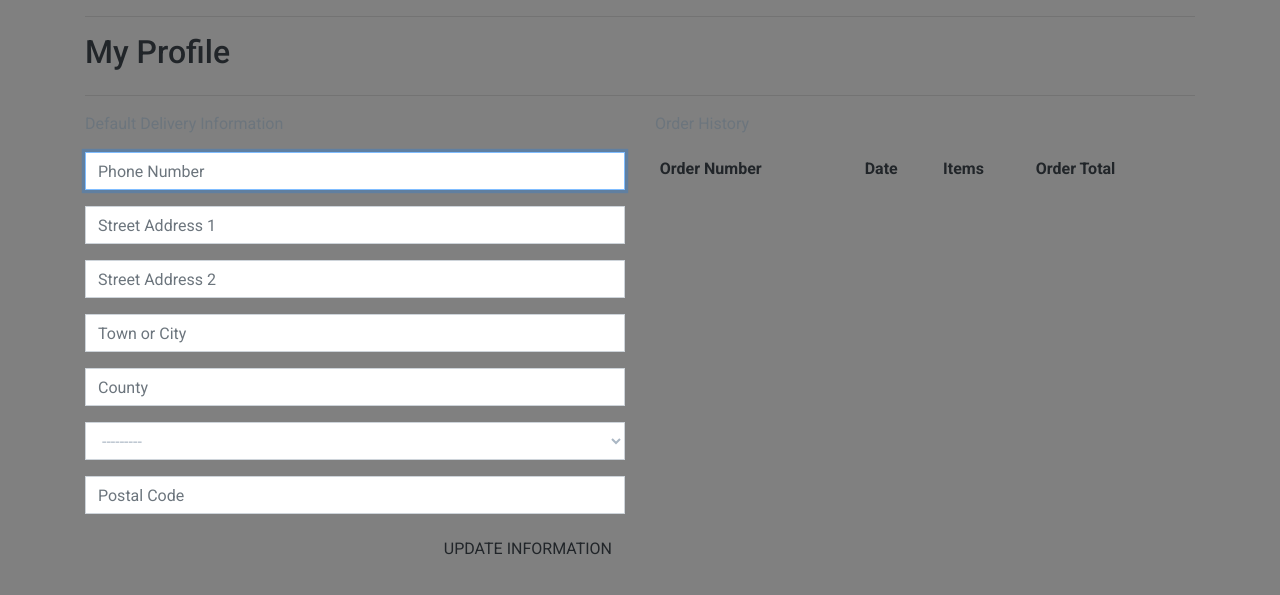
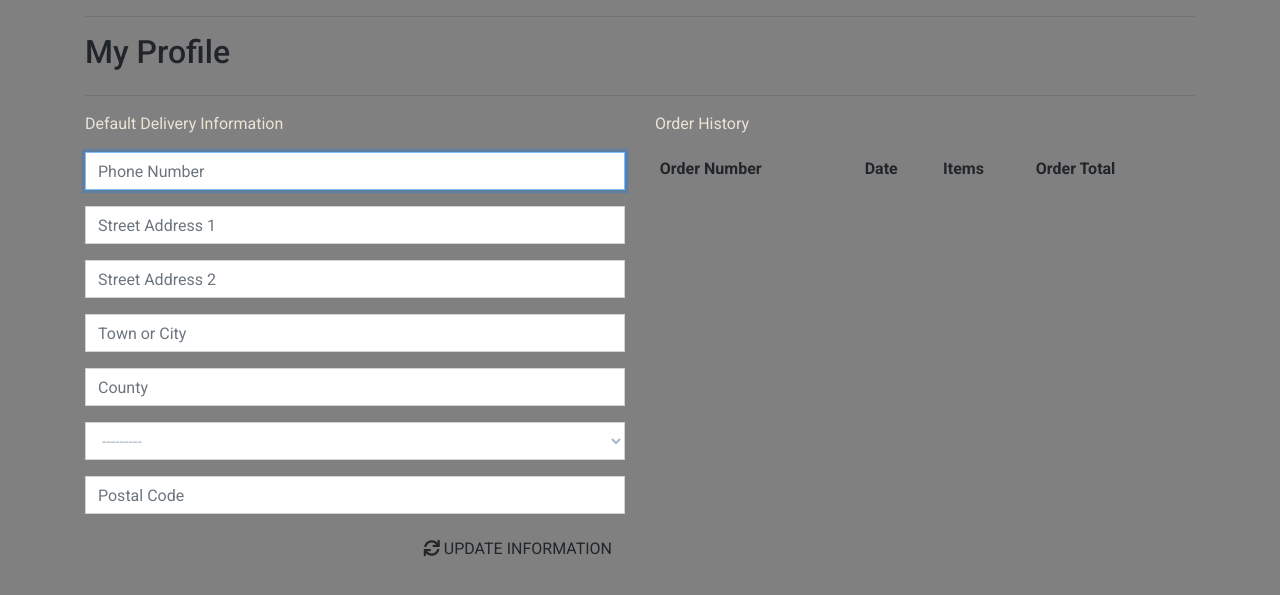
Before and after one commit to jamesigibbs/NoBikesNoBueno, a Django app: page /profile/ in a window 1280 px wide. Shown: the part 160-755 px from the top of the page. Run offline with Django 3.2, Linux system fonts and the light colour scheme; the visitor is signed in with stand-in values (Sample User, id 1); data comes from the database, SQL or seed files in the repository; data that the repository does not hold is empty; some libraries are stand-ins or nearby versions.

Commit message:
Added CSS to profile

```diff
--- a/profiles/templates/profiles/profile.html
+++ b/profiles/templates/profiles/profile.html
@@ -24,15 +24,15 @@
         </div>
         <div class="row">
             <div class="col-12 col-lg-6">
-                <p class="text-muted">Default Delivery Information</p>
+                <p class="sku-colour">Default Delivery Information</p>
                 <form class="mt-3" action="{% url 'profile' %}" method="POST" id="profile-update-form">
                     {% csrf_token %}
                     {{ form|crispy }}
-                    <button class="btn btn-black rounded-0 text-uppercase float-right">Update Information</button>
+                    <button class="btn btn-black rounded-0 text-uppercase float-right"><i class="fas fa-sync"></i> Update Information</button>
                 </form>
             </div>
             <div class="col-12 col-lg-6">
-                <p class="text-muted">Order History</p>
+                <p class="sku-colour">Order History</p>
                 <div class="order-history table-responsive">
                     <table class="table table-sm table-borderless">
                         <thead>
```
Also changed, not shown: checkout/templates/checkout/checkout_success.html (+4 -4 lines), profiles/migrations/0002_userprofile_default_full_name.py (added), profiles/migrations/0003_remove_userprofile_default_full_name.py (added).
